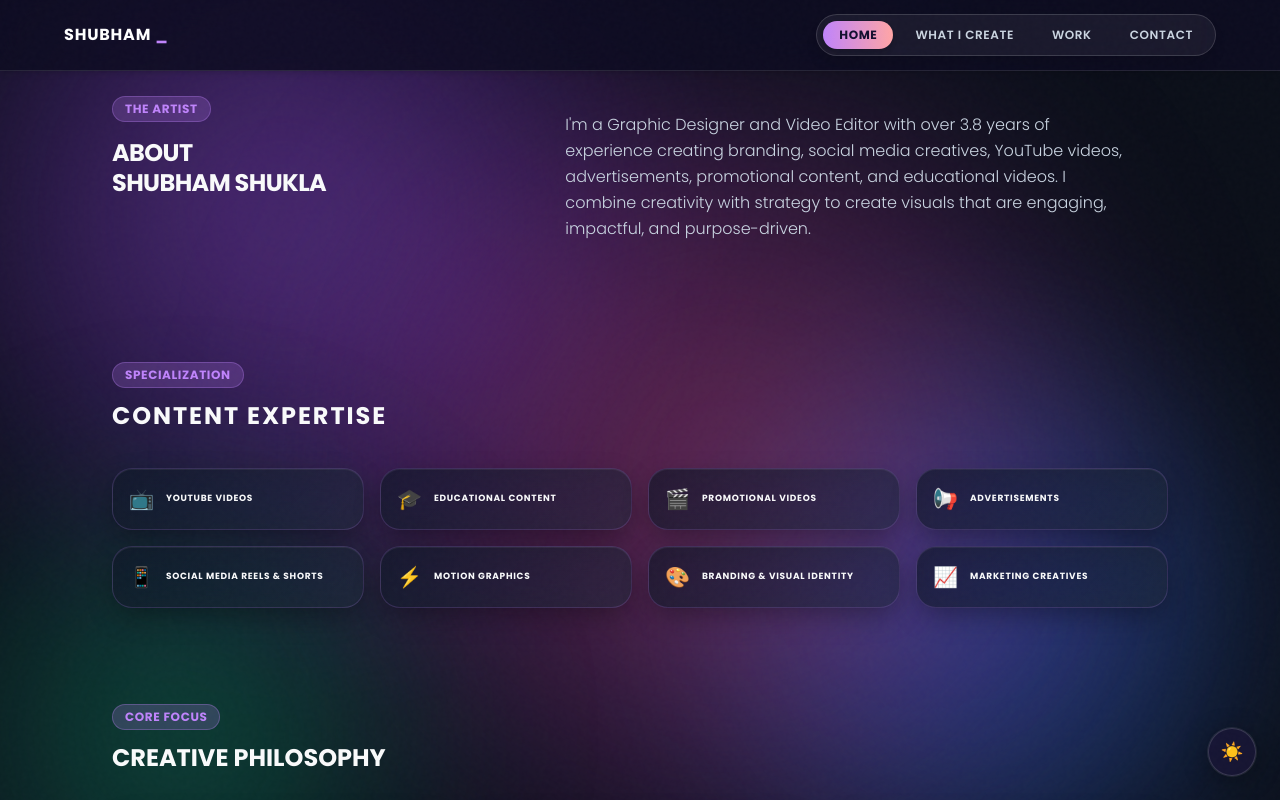
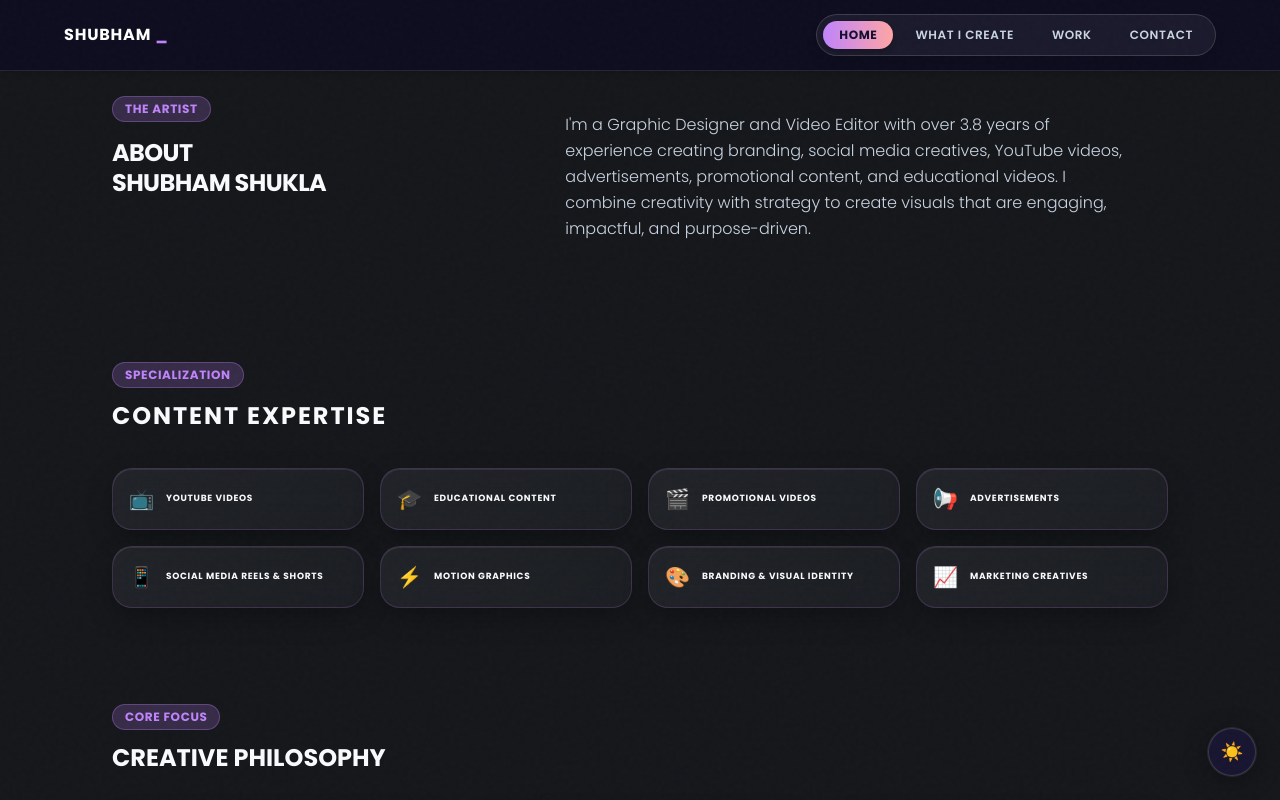
Before and after one commit to sybus-netizen/Portfolio, a Next.js app: page /about in a window 1280 px wide. Shown: the top 800 px of the page. Built offline with nearby package versions, Linux system fonts and the light colour scheme.

Commit message:
style: remove all RGB background blob gradients; set dark background to #15171B and light background to #F3F4F6 with subtle neutral glass cards and pills

```diff
--- a/src/app/globals.css
+++ b/src/app/globals.css
@@ -15,68 +15,68 @@
 }
 
 :root {
-  --bg-val: #0B0F19;
-  --surface-val: #111827;
-  --card-val: #1F2937;
+  --bg-val: #15171B;
+  --surface-val: #1B1E24;
+  --card-val: #22262E;
   --primary-val: #C084FC;
   --secondary-val: #818CF8;
   --muted-val: #9CA3AF;
   --accent-blue-val: #C084FC;
   --accent-green-val: #A7F3D0;
 
-  --background: #0B0F19;
+  --background: #15171B;
   --foreground: #F9FAFB;
-  --surface: #111827;
-  --card: #1F2937;
+  --surface: #1B1E24;
+  --card: #22262E;
 
-  /* Glassmorphism Styles - deep charcoal/navy frosted glass */
-  --glass-bg: linear-gradient(135deg, rgba(17, 24, 39, 0.72) 0%, rgba(31, 41, 55, 0.6) 100%);
-  --glass-border: rgba(255, 255, 255, 0.08);
-  --glass-border-top: rgba(255, 255, 255, 0.14);
-  --glass-border-left: rgba(255, 255, 255, 0.1);
+  /* Glassmorphism Styles - dark charcoal frosted glass */
+  --glass-bg: linear-gradient(135deg, rgba(255, 255, 255, 0.06) 0%, rgba(255, 255, 255, 0.03) 100%);
+  --glass-border: rgba(255, 255, 255, 0.12);
+  --glass-border-top: rgba(255, 255, 255, 0.18);
+  --glass-border-left: rgba(255, 255, 255, 0.14);
   --glass-shadow:
     0 10px 28px -4px rgba(0, 0, 0, 0.35),
-    inset 0 1px 0 0 rgba(255, 255, 255, 0.06);
+    inset 0 1px 0 0 rgba(255, 255, 255, 0.08);
 
-  --glass-hover-bg: linear-gradient(135deg, rgba(31, 41, 55, 0.8) 0%, rgba(55, 65, 81, 0.68) 100%);
+  --glass-hover-bg: linear-gradient(135deg, rgba(255, 255, 255, 0.09) 0%, rgba(255, 255, 255, 0.05) 100%);
   --glass-hover-border: rgba(192, 132, 252, 0.35);
-  --glass-hover-border-top: rgba(255, 255, 255, 0.22);
+  --glass-hover-border-top: rgba(255, 255, 255, 0.25);
   --glass-hover-shadow:
     0 14px 36px -6px rgba(0, 0, 0, 0.45),
-    inset 0 1px 0 0 rgba(255, 255, 255, 0.1);
+    inset 0 1px 0 0 rgba(255, 255, 255, 0.12);
 }
 
 html[data-theme="light"] {
-  --bg-val: #F8FAFC;
-  --surface-val: #F1F5F9;
+  --bg-val: #F3F4F6;
+  --surface-val: #E5E7EB;
   --card-val: #FFFFFF;
   --primary-val: #2563EB;
   --secondary-val: #1D4ED8;
-  --muted-val: #475569;
+  --muted-val: #4B5563;
   --accent-blue-val: #2563EB;
   --accent-green-val: #059669;
 
-  --background: #F8FAFC;
-  --foreground: #0F172A;
-  --surface: #F1F5F9;
+  --background: #F3F4F6;
+  --foreground: #111827;
+  --surface: #E5E7EB;
   --card: #FFFFFF;
 
   /* Glassmorphism Styles - clean translucent off-white glass */
-  --glass-bg: linear-gradient(135deg, rgba(255, 255, 255, 0.82) 0%, rgba(248, 250, 252, 0.72) 100%);
-  --glass-border: rgba(226, 232, 240, 0.85);
+  --glass-bg: linear-gradient(135deg, rgba(255, 255, 255, 0.72) 0%, rgba(243, 244, 246, 0.62) 100%);
+  --glass-border: rgba(255, 255, 255, 0.75);
   --glass-border-top: rgba(255, 255, 255, 0.95);
   --glass-border-left: rgba(255, 255, 255, 0.9);
   --glass-shadow:
-    0 8px 24px -4px rgba(15, 23, 42, 0.05),
+    0 8px 24px -4px rgba(0, 0, 0, 0.04),
     0 2px 6px 0 rgba(0, 0, 0, 0.02),
     inset 0 1px 0 rgba(255, 255, 255, 0.95);
 
-  --glass-hover-bg: linear-gradient(135deg, rgba(255, 255, 255, 0.9) 0%, rgba(241, 245, 249, 0.82) 100%);
+  --glass-hover-bg: linear-gradient(135deg, rgba(255, 255, 255, 0.85) 0%, rgba(243, 244, 246, 0.75) 100%);
   --glass-hover-border: rgba(37, 99, 235, 0.4);
   --glass-hover-border-top: #FFFFFF;
   --glass-hover-shadow:
-    0 12px 32px -6px rgba(15, 23, 42, 0.08),
-    0 2px 8px 0 rgba(37, 99, 235, 0.06);
+    0 12px 32px -6px rgba(0, 0, 0, 0.07),
+    0 2px 8px 0 rgba(37, 99, 235, 0.05);
 }
 
 @keyframes subtleRgbMesh {
@@ -153,8 +153,8 @@ html {
 
 .retro-card {
   background: var(--glass-bg) !important;
-  backdrop-filter: blur(14px) saturate(140%) !important;
-  -webkit-backdrop-filter: blur(14px) saturate(140%) !important;
+  backdrop-filter: blur(14px) saturate(130%) !important;
+  -webkit-backdrop-filter: blur(14px) saturate(130%) !important;
   border: 1px solid var(--glass-border) !important;
   border-top: 1px solid var(--glass-border-top) !important;
   border-left: 1px solid var(--glass-border-left) !important;
@@ -175,23 +175,23 @@ html {
 }
 
 .chromatic-glass {
-  background: linear-gradient(135deg, rgba(17, 24, 39, 0.72) 0%, rgba(31, 41, 55, 0.6) 100%) !important;
-  backdrop-filter: blur(14px) saturate(140%) !important;
-  -webkit-backdrop-filter: blur(14px) saturate(140%) !important;
-  border: 1px solid rgba(255, 255, 255, 0.1) !important;
-  border-top-color: rgba(255, 255, 255, 0.16) !important;
-  border-left-color: rgba(255, 255, 255, 0.12) !important;
+  background: linear-gradient(135deg, rgba(255, 255, 255, 0.06) 0%, rgba(255, 255, 255, 0.03) 100%) !important;
+  backdrop-filter: blur(14px) saturate(130%) !important;
+  -webkit-backdrop-filter: blur(14px) saturate(130%) !important;
+  border: 1px solid rgba(255, 255, 255, 0.12) !important;
+  border-top-color: rgba(255, 255, 255, 0.18) !important;
+  border-left-color: rgba(255, 255, 255, 0.14) !important;
   box-shadow: 0 12px 32px -6px rgba(0, 0, 0, 0.35), inset 0 1px 0 rgba(255, 255, 255, 0.08) !important;
 }
 
 html[data-theme="light"] .chromatic-glass {
-  background: linear-gradient(135deg, rgba(255, 255, 255, 0.85) 0%, rgba(248, 250, 252, 0.75) 100%) !important;
-  backdrop-filter: blur(14px) saturate(140%) !important;
-  -webkit-backdrop-filter: blur(14px) saturate(140%) !important;
-  border: 1px solid rgba(226, 232, 240, 0.9) !important;
+  background: linear-gradient(135deg, rgba(255, 255, 255, 0.75) 0%, rgba(243, 244, 246, 0.65) 100%) !important;
+  backdrop-filter: blur(14px) saturate(130%) !important;
+  -webkit-backdrop-filter: blur(14px) saturate(130%) !important;
+  border: 1px solid rgba(255, 255, 255, 0.8) !important;
   border-top-color: rgba(255, 255, 255, 0.98) !important;
   border-left-color: rgba(255, 255, 255, 0.92) !important;
-  box-shadow: 0 10px 28px rgba(15, 23, 42, 0.05), inset 0 1px 0 rgba(255, 255, 255, 0.98) !important;
+  box-shadow: 0 10px 28px rgba(0, 0, 0, 0.04), inset 0 1px 0 rgba(255, 255, 255, 0.98) !important;
 }
 
 /* ── ULTRA-CLEAN NEUTRAL FROSTED GLASS PILL UTILITIES ── */
@@ -214,19 +214,19 @@ html[data-theme="light"] .chromatic-glass {
 }
 
 html[data-theme="light"] .glass-pill {
-  background: rgba(241, 245, 249, 0.85) !important;
+  background: rgba(255, 255, 255, 0.75) !important;
   backdrop-filter: blur(10px) !important;
   -webkit-backdrop-filter: blur(10px) !important;
-  border: 1px solid rgba(226, 232, 240, 0.9) !important;
+  border: 1px solid rgba(209, 213, 219, 0.75) !important;
   border-top-color: rgba(255, 255, 255, 0.95) !important;
-  color: #1E293B !important;
-  box-shadow: 0 2px 6px rgba(15, 23, 42, 0.03) !important;
+  color: #1F2937 !important;
+  box-shadow: 0 2px 6px rgba(0, 0, 0, 0.03) !important;
 }
 
 html[data-theme="light"] .glass-pill:hover {
   background: rgba(255, 255, 255, 0.95) !important;
   border-color: rgba(37, 99, 235, 0.35) !important;
-  box-shadow: 0 4px 10px rgba(15, 23, 42, 0.06) !important;
+  box-shadow: 0 4px 10px rgba(0, 0, 0, 0.05) !important;
   transform: translateY(-1px) !important;
 }
 
--- a/src/components/RetroBackground.tsx
+++ b/src/components/RetroBackground.tsx
@@ -1,79 +1,7 @@
 "use client";
 
 import React from "react";
-import { motion } from "framer-motion";
-import { useTheme } from "@/context/ThemeContext";
 
 export default function RetroBackground() {
-  const { theme } = useTheme();
-
-  return (
-    <div className="fixed inset-0 pointer-events-none z-0 overflow-hidden select-none">
-
-      {/* HERO SECTION GLOW: ELECTRIC VIOLET / PURPLE (TOP LEFT) */}
-      <motion.div
-        animate={{
-          x: [0, 50, -30, 0],
-          y: [0, -40, 40, 0],
-          scale: [1, 1.15, 0.9, 1]
-        }}
-        transition={{ duration: 14, repeat: Infinity, ease: "easeInOut" }}
-        style={{
-          background: theme === "light"
-            ? "radial-gradient(circle, rgba(168, 85, 247, 0.32) 0%, rgba(168, 85, 247, 0.08) 55%, transparent 75%)"
-            : "radial-gradient(circle, rgba(168, 85, 247, 0.48) 0%, rgba(147, 51, 234, 0.20) 55%, transparent 80%)"
-        }}
-        className="absolute -top-20 -left-20 w-[450px] sm:w-[650px] h-[450px] sm:h-[650px] rounded-full blur-[60px] sm:blur-[85px]"
-      />
-
-      {/* MID SECTION GLOW: COBALT / INDIGO BLUE (MIDDLE RIGHT) */}
-      <motion.div
-        animate={{
-          x: [0, -60, 40, 0],
-          y: [0, 50, -50, 0],
-          scale: [1, 0.9, 1.15, 1]
-        }}
-        transition={{ duration: 16, repeat: Infinity, ease: "easeInOut", delay: 1 }}
-        style={{
-          background: theme === "light"
-            ? "radial-gradient(circle, rgba(59, 130, 246, 0.32) 0%, rgba(99, 102, 241, 0.08) 55%, transparent 75%)"
-            : "radial-gradient(circle, rgba(37, 99, 235, 0.48) 0%, rgba(59, 130, 246, 0.20) 55%, transparent 80%)"
-        }}
-        className="absolute top-[30%] -right-20 w-[450px] sm:w-[650px] h-[450px] sm:h-[650px] rounded-full blur-[60px] sm:blur-[85px]"
-      />
-
-      {/* CONTACT SECTION GLOW: ROSE / MAGENTA (BOTTOM CENTER) */}
-      <motion.div
-        animate={{
-          x: [0, 40, -50, 0],
-          y: [0, -50, 30, 0],
-          scale: [1, 1.1, 0.92, 1]
-        }}
-        transition={{ duration: 18, repeat: Infinity, ease: "easeInOut", delay: 2 }}
-        style={{
-          background: theme === "light"
-            ? "radial-gradient(circle, rgba(244, 63, 94, 0.28) 0%, rgba(236, 72, 153, 0.06) 55%, transparent 75%)"
-            : "radial-gradient(circle, rgba(236, 72, 153, 0.42) 0%, rgba(217, 70, 239, 0.16) 55%, transparent 80%)"
-        }}
-        className="absolute -bottom-20 left-[15%] sm:left-[25%] w-[500px] sm:w-[750px] h-[500px] sm:h-[750px] rounded-full blur-[65px] sm:blur-[90px]"
-      />
-
-      {/* CENTER ACCENT GLOW: EMERALD / CYAN (MIDDLE LEFT) */}
-      <motion.div
-        animate={{
-          x: [0, -40, 50, 0],
-          y: [0, 40, -40, 0],
-          scale: [1, 1.2, 0.88, 1]
-        }}
-        transition={{ duration: 20, repeat: Infinity, ease: "easeInOut", delay: 3 }}
-        style={{
-          background: theme === "light"
-            ? "radial-gradient(circle, rgba(16, 185, 129, 0.24) 0%, transparent 65%)"
-            : "radial-gradient(circle, rgba(16, 185, 129, 0.38) 0%, transparent 70%)"
-        }}
-        className="absolute top-[55%] -left-20 w-[400px] sm:w-[550px] h-[400px] sm:h-[550px] rounded-full blur-[60px] sm:blur-[80px]"
-      />
-
-    </div>
-  );
+  return null;
 }
--- a/src/components/sections/About.tsx
+++ b/src/components/sections/About.tsx
@@ -222,7 +222,7 @@ export default function About() {
   const { theme } = useTheme();
 
   return (
-    <section id="about" className="py-12 sm:py-16 md:py-20 border-t border-slate-200 dark:border-white/5 bg-slate-100/50 dark:bg-[#111827]/40 relative overflow-hidden">
+    <section id="about" className="py-12 sm:py-16 md:py-20 border-t border-slate-200/80 dark:border-white/5 bg-[#E5E7EB]/40 dark:bg-[#1B1E24]/40 relative overflow-hidden">
       <div className="absolute top-0 left-1/2 -translate-x-1/2 w-4/5 max-w-5xl h-[1.5px] bg-gradient-to-r from-transparent via-slate-400/60 dark:via-white/20 to-transparent" />
       <motion.div
         onViewportEnter={() => unlockQuest("about", "About")}
--- a/src/components/sections/Contact.tsx
+++ b/src/components/sections/Contact.tsx
@@ -37,7 +37,7 @@ export default function Contact() {
   return (
     <section
       id="contact"
-      className="py-12 sm:py-16 md:py-20 border-t border-slate-200 dark:border-white/5 bg-slate-100/50 dark:bg-[#111827]/40 relative overflow-hidden"
+      className="py-12 sm:py-16 md:py-20 border-t border-slate-200/80 dark:border-white/5 bg-[#E5E7EB]/40 dark:bg-[#1B1E24]/40 relative overflow-hidden"
     >
       <div className="absolute top-0 left-1/2 -translate-x-1/2 w-4/5 max-w-5xl h-[1.5px] bg-gradient-to-r from-transparent via-slate-400/60 dark:via-white/20 to-transparent" />
       <motion.div
```
